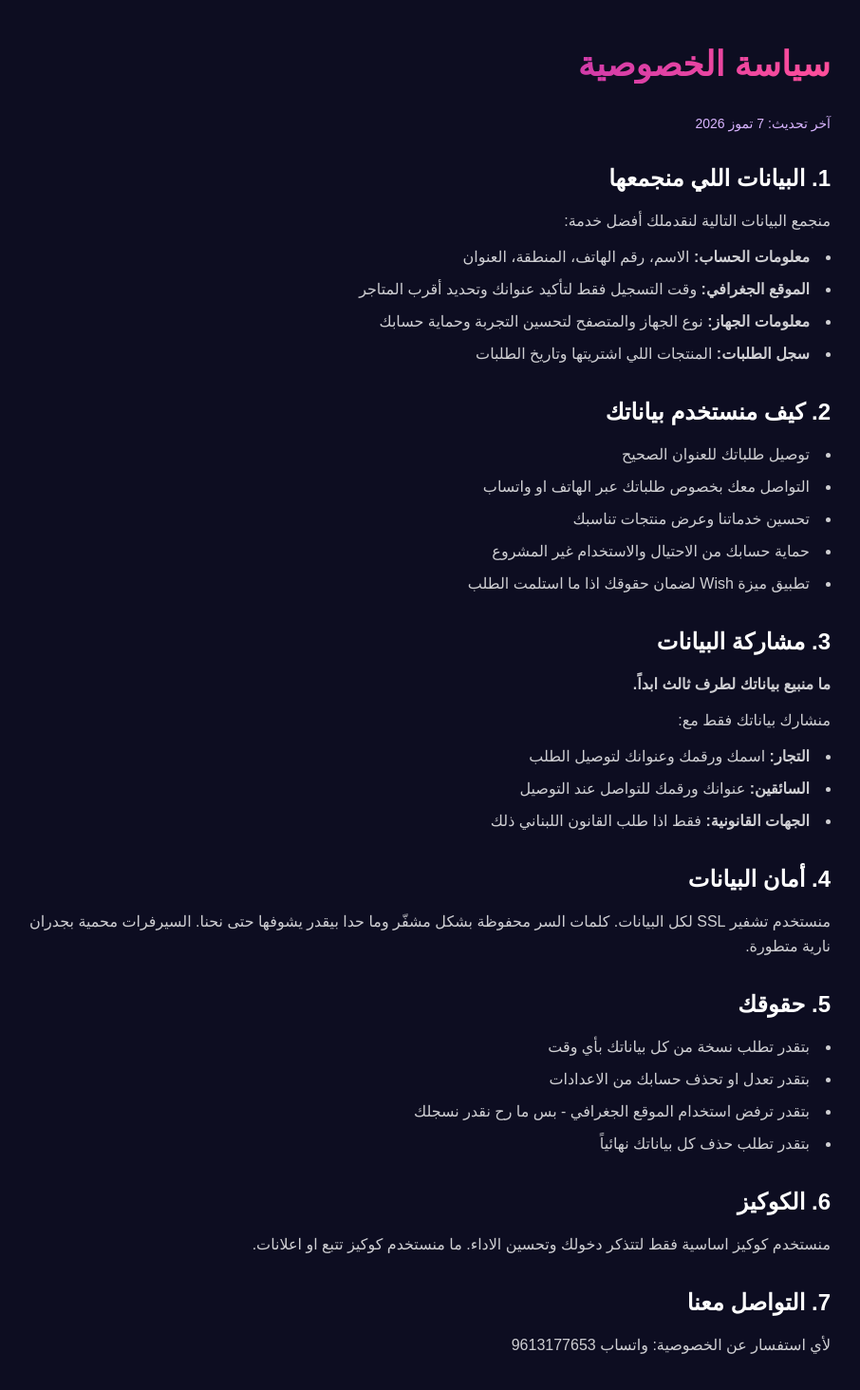
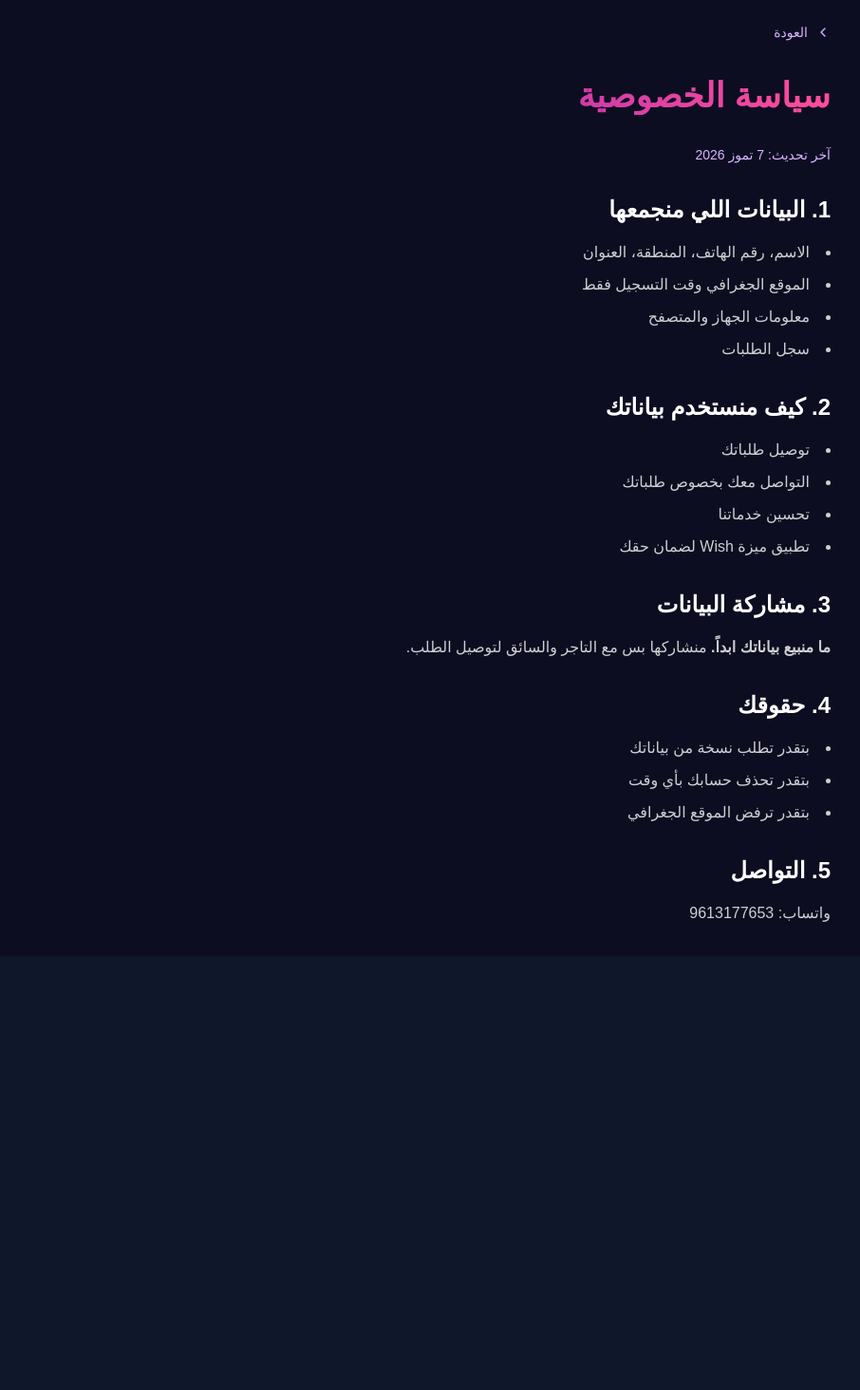
Before and after one commit to mjahto18-ui/MD-Marketplace, a Next.js app: page /privacy in a window 1280 px wide. Shown: the top 1464 px of the page at 95% size, without its empty margins (197-1103 px from the left). After the commit the page ends 1007 px from the top, so only its background shows below. Built offline with nearby package versions, Linux system fonts and the light colour scheme.

Commit message:
Update page.jsx

```diff
--- a/app/privacy/page.jsx
+++ b/app/privacy/page.jsx
@@ -1,3 +1,6 @@
+import Link from 'next/link'
+import { ChevronRight } from 'lucide-react'
+
 export const metadata = {
   title: 'سياسة الخصوصية - MD Marketplace',
   description: 'كيف نحمي بياناتك في MD Marketplace'
@@ -5,8 +8,19 @@ export const metadata = {
 
 export default function PrivacyPage() {
   return (
-    <div className="min-h-screen bg-[#0D0D21] text-white">
-      <div className="max-w-4xl mx-auto px-4 py-12">
+    <div dir="rtl" className="min-h-screen bg-[#0D0D21] text-white">
+      {/* زر الرجوع - هون بتزيده */}
+      <div className="max-w-4xl mx-auto px-4 pt-6">
+        <Link
+          href="/about"
+          className="inline-flex items-center gap-2 text-purple-300 hover:text-white text-sm transition"
+        >
+          <ChevronRight className="w-4 h-4 rotate-180" />
+          العودة
+        </Link>
+      </div>
+
+      <div className="max-w-4xl mx-auto px-4 py-8">
         <h1 className="text-4xl font-bold mb-8 bg-gradient-to-r from-[#6A11CB] to-[#FF4E9A] bg-clip-text text-transparent">
           سياسة الخصوصية
         </h1>
@@ -16,60 +30,41 @@ export default function PrivacyPage() {
 
           <section>
             <h2 className="text-2xl font-bold text-white mb-4">1. البيانات اللي منجمعها</h2>
-            <p>منجمع البيانات التالية لنقدملك أفضل خدمة:</p>
-            <ul className="list-disc list-inside space-y-2 mt-3">
-              <li><strong>معلومات الحساب:</strong> الاسم، رقم الهاتف، المنطقة، العنوان</li>
-              <li><strong>الموقع الجغرافي:</strong> وقت التسجيل فقط لتأكيد عنوانك وتحديد أقرب المتاجر</li>
-              <li><strong>معلومات الجهاز:</strong> نوع الجهاز والمتصفح لتحسين التجربة وحماية حسابك</li>
-              <li><strong>سجل الطلبات:</strong> المنتجات اللي اشتريتها وتاريخ الطلبات</li>
+            <ul className="list-disc list-inside space-y-2">
+              <li>الاسم، رقم الهاتف، المنطقة، العنوان</li>
+              <li>الموقع الجغرافي وقت التسجيل فقط</li>
+              <li>معلومات الجهاز والمتصفح</li>
+              <li>سجل الطلبات</li>
             </ul>
           </section>
 
           <section>
             <h2 className="text-2xl font-bold text-white mb-4">2. كيف منستخدم بياناتك</h2>
             <ul className="list-disc list-inside space-y-2">
-              <li>توصيل طلباتك للعنوان الصحيح</li>
-              <li>التواصل معك بخصوص طلباتك عبر الهاتف او واتساب</li>
-              <li>تحسين خدماتنا وعرض منتجات تناسبك</li>
-              <li>حماية حسابك من الاحتيال والاستخدام غير المشروع</li>
-              <li>تطبيق ميزة Wish لضمان حقوقك اذا ما استلمت الطلب</li>
+              <li>توصيل طلباتك</li>
+              <li>التواصل معك بخصوص طلباتك</li>
+              <li>تحسين خدماتنا</li>
+              <li>تطبيق ميزة Wish لضمان حقك</li>
             </ul>
           </section>
 
           <section>
             <h2 className="text-2xl font-bold text-white mb-4">3. مشاركة البيانات</h2>
-            <p><strong>ما منبيع بياناتك لطرف ثالث ابداً.</strong></p>
-            <p className="mt-3">منشارك بياناتك فقط مع:</p>
-            <ul className="list-disc list-inside space-y-2 mt-3">
-              <li><strong>التجار:</strong> اسمك ورقمك وعنوانك لتوصيل الطلب</li>
-              <li><strong>السائقين:</strong> عنوانك ورقمك للتواصل عند التوصيل</li>
-              <li><strong>الجهات القانونية:</strong> فقط اذا طلب القانون اللبناني ذلك</li>
+            <p><strong>ما منبيع بياناتك ابداً.</strong> منشاركها بس مع التاجر والسائق لتوصيل الطلب.</p>
+          </section>
+
+          <section>
+            <h2 className="text-2xl font-bold text-white mb-4">4. حقوقك</h2>
+            <ul className="list-disc list-inside space-y-2">
+              <li>بتقدر تطلب نسخة من بياناتك</li>
+              <li>بتقدر تحذف حسابك بأي وقت</li>
+              <li>بتقدر ترفض الموقع الجغرافي</li>
             </ul>
           </section>
 
           <section>
-            <h2 className="text-2xl font-bold text-white mb-4">4. أمان البيانات</h2>
-            <p>منستخدم تشفير SSL لكل البيانات. كلمات السر محفوظة بشكل مشفّر وما حدا بيقدر يشوفها حتى نحنا. السيرفرات محمية بجدران نارية متطورة.</p>
-          </section>
-
-          <section>
-            <h2 className="text-2xl font-bold text-white mb-4">5. حقوقك</h2>
-            <ul className="list-disc list-inside space-y-2">
-              <li>بتقدر تطلب نسخة من كل بياناتك بأي وقت</li>
-              <li>بتقدر تعدل او تحذف حسابك من الاعدادات</li>
-              <li>بتقدر ترفض استخدام الموقع الجغرافي - بس ما رح نقدر نسجلك</li>
-              <li>بتقدر تطلب حذف كل بياناتك نهائياً</li>
-            </ul>
-          </section>
-
-          <section>
-            <h2 className="text-2xl font-bold text-white mb-4">6. الكوكيز</h2>
-            <p>منستخدم كوكيز اساسية فقط لتتذكر دخولك وتحسين الاداء. ما منستخدم كوكيز تتبع او اعلانات.</p>
-          </section>
-
-          <section>
-            <h2 className="text-2xl font-bold text-white mb-4">7. التواصل معنا</h2>
-            <p>لأي استفسار عن الخصوصية: واتساب 9613177653</p>
+            <h2 className="text-2xl font-bold text-white mb-4">5. التواصل</h2>
+            <p>واتساب: 9613177653</p>
           </section>
         </div>
       </div>
```
